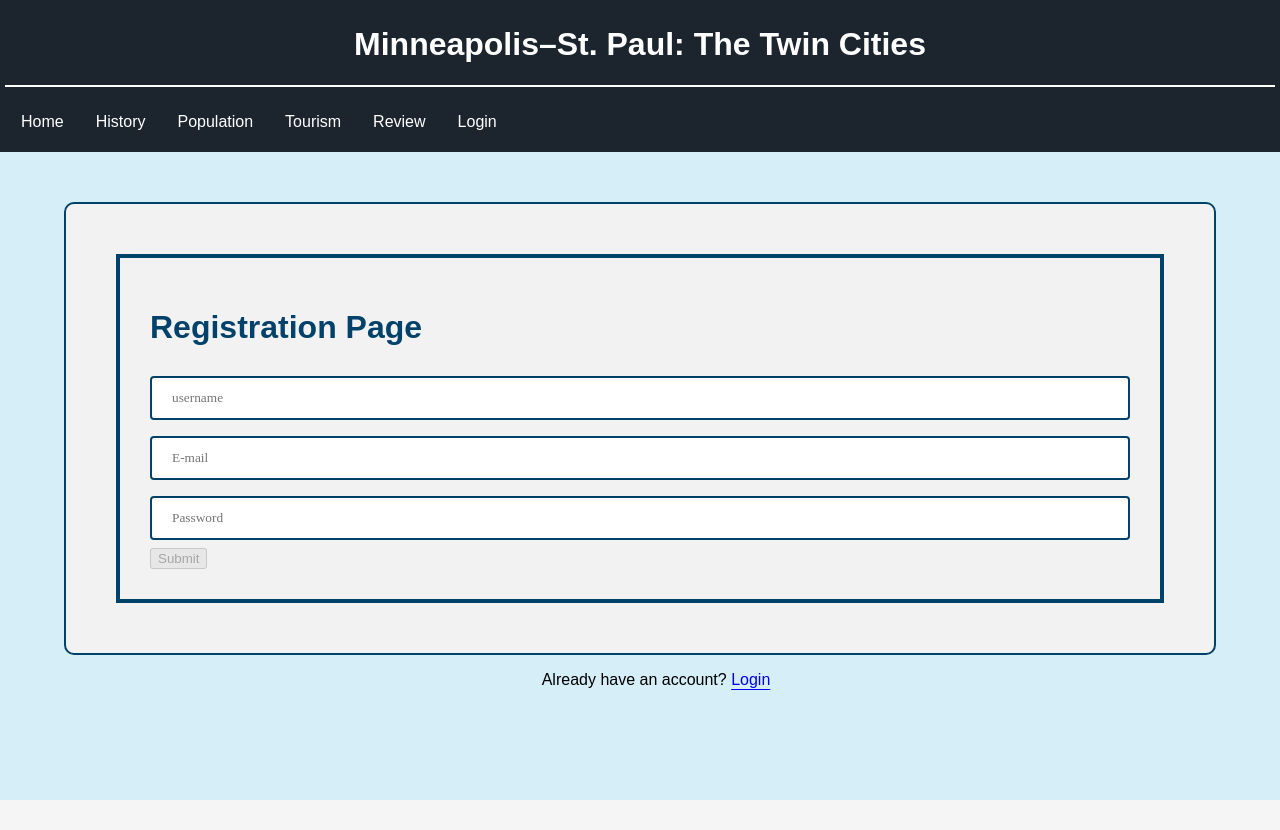
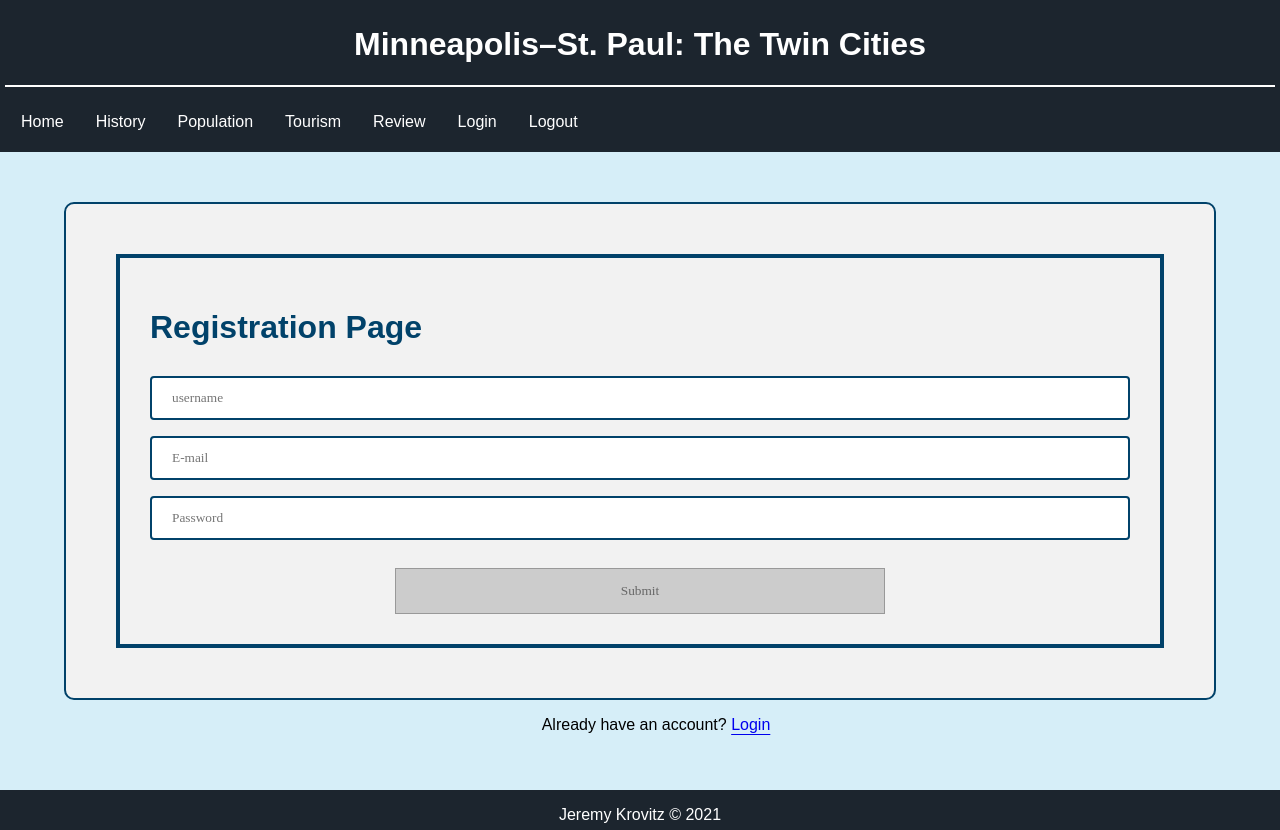
Before and after one commit to jkrovitz/Krovitz_Jeremy_Term_Project, a PHP site: page /register.php in a window 1280 px wide. Before the commit the page ends 800 px from the top, so only its background shows below. Run offline with PHP 8.4, Linux system fonts and the light colour scheme; data that the repository does not hold is empty.

Commit message:
Add logout functionality and style

```diff
--- a/js/header.js
+++ b/js/header.js
@@ -8,6 +8,7 @@ Vue.component('headercomponent',{
 				<a href="tourism.html">Tourism</a>
 				<a href="review.php">Review</a>
 				<a href="login.php">Login</a>
+				<a href="logout.php">Logout</a>
 				<button class="hamburger-menu-icon">&#9776;</button>
 		</nav>
         </header>`
--- /dev/null
+++ b/logout.php
@@ -0,0 +1,5 @@
+<?php
+	session_start();
+	session_destroy();
+	header('location:index.html');
+?>
--- a/register.php
+++ b/register.php
@@ -53,18 +53,20 @@ if ($_SERVER["REQUEST_METHOD"] == "POST") {
 		<meta content="Register" name="title" />
 		<meta content="User can create an account, so they can post a review." name="description" />
 		<meta content="Jeremy Krovitz" name="author" />
-		<link href="style/all-style.css" rel="preload" as="style" />
-		<link href="style/all-style.css" rel="stylesheet" type="text/css" />
 		<link href="style/header.css" rel="preload" as="style" />
 		<link href="style/header.css" rel="stylesheet" type="text/css" />
 		<link href="style/review.css" rel="preload" as="style" />
 		<link href="style/review.css" rel="stylesheet" type="text/css" />
+		<link href="style/all-style.css" rel="preload" as="style" />
+		<link href="style/all-style.css" rel="stylesheet" type="text/css" />
 		<script src="https://cdn.jsdelivr.net/npm/vue@2/dist/vue.js" defer></script>
 		<script src="js/header.js" defer></script>
 		<script src="js/register.js" defer></script>
 	</head>
 
 	<body class="flex-container">
+		<div id="page_container">
+			<div id="content-wrap">
 				<div id="header-container">
 					<headercomponent></headercomponent>
 				</div>
@@ -74,18 +76,25 @@ if ($_SERVER["REQUEST_METHOD"] == "POST") {
 						<h1>Registration Page</h1>
 						<!-- <p><?php echo $errors; ?></p> -->
 						<input type="text" id="username" name="username" placeholder="username">
-				<p id="usernameFeedback" class="hidden">Username must have length between 5 and 20 characters. It can
+						<p id="usernameFeedback" class="hidden">Username must have length between 5 and 20 characters.
+							It can
 							may
 							only consist of alphanumeric characters, -, or _.</p>
 						<input type="text" id="email" name="email" placeholder="E-mail">
 						<p id="emailFeedback" class="hidden">Invalid email.</p>
 						<input type="password" id="password" name="password" placeholder="Password" autocomplete="on">
-				<p id="passwordFeedback" class="hidden">Password must contain one lowercase letter, one uppercase
+						<p id="passwordFeedback" class="hidden">Password must contain one lowercase letter, one
+							uppercase
 							letter, one digit, one special character, and is at least eight characters long.</p>
 						<input type="submit" value="Submit" id="submit" class="disabledSubmit">
 					</div>
 				</form>
 				<p class="registration-login-message">Already have an account? <a href="login.php">Login</a></p>
+			</div>
+			<div id="footer-container">
+				<footercomponent></footercomponent>
+			</div>
+		</div>
 	</body>
 
 </html>
--- a/show_content.json
+++ b/show_content.json
@@ -1 +1 @@
-{"post_id":"36","poster":"testuser1","post_title":"testomg 123","post_desc":"testomg 123"}
+{"post_id":"37","poster":"testuser1","post_title":"test 45","post_desc":"jkl"}
--- a/show_content.php
+++ b/show_content.php
@@ -47,7 +47,7 @@
 
 			$review_file = "show_content.json";
 			if(file_put_contents($review_file, json_encode($review_data)))
-			echo("file created");
+			echo "";
 			else echo ("failed");
 		?>
 		<p id="post-id"></p>
--- a/style/header.css
+++ b/style/header.css
@@ -4,18 +4,12 @@
         font-family: "Arial", sans-serif;
     }
 
-    body {
-        margin: 0;
-        background-color: #d6eef8;
-				width: 100%;
-				position: absolute;
-
-    }
 
 	header {
 		text-align: center;
         overflow: hidden;
 		width: 100%;
+		height: 100%;
     }
 
     nav {
@@ -83,8 +77,7 @@
 
 	}
 
-    header,
-    footer {
+    header {
         flex-grow: 0;
         flex-shrink: 0;
         flex-basis: auto;
--- a/style/review.css
+++ b/style/review.css
@@ -15,10 +15,6 @@
 td {
 	background-color: white;
 	padding: 10px;
-}
-
-.registration-login-message {
-	text-align: center;
 }
 
 .welcome-class {
@@ -48,7 +44,3 @@ td {
 	position: relative;
 	justify-content: center;
 }
-
-.review-copyright-class {
-	text-align: center;
-}
--- a/style/screen.css
+++ b/style/screen.css
@@ -11,11 +11,16 @@ Description: Styles used for screen media
         font-family: "Arial", sans-serif;
     }
 
-    /* body {
+	   html, body {
         margin: 0;
         background-color: #d6eef8;
-    } */
+				width: 100%;
+				min-height: 100%;
+				position: relative;
 
+
+    }
+/*
     footer {
         flex-grow: 0;
         flex-shrink: 0;
@@ -28,7 +33,7 @@ Description: Styles used for screen media
         left: 0;
         bottom: 0;
         width: 100%;
-    }
+    } */
 
     .flex-container {
         display: flex;
@@ -127,10 +132,32 @@ Description: Styles used for screen media
         }
     }
 
+	#page-container {
+  position: relative;
+  min-height: 100vh;
+}
+
+#content-wrap {
+  padding-bottom: 2.5rem;    /* Footer height */
+}
+
     .copyright-class {
-        padding-top: 1em;
-        margin: 0 2em;
+        /* padding-top: 1em;
+        margin: 0;
 		text-align: center;
+		flex-shrink: 0;
+		position: relative;
+		bottom: 0;
+		width: 100%;
+		height: 2.5rem;     */
+		text-align: center;
+		position: relative;
+  bottom: 0;
+  padding-top: 1em;
+  width: 100%;
+  height: 2.5rem;
+		background: #1c252e;
+		margin: 0;
     }
 
     /* Styles used on history.html, index.html, and tourism.html for screen media */
@@ -412,4 +439,29 @@ Description: Styles used for screen media
 		justify-content: center;
 
 	}
+
+	.registration-login-message {
+	text-align: center;
 }
+
+input[type=submit] {
+    width: 50%;
+    margin-left: 25%;
+    margin-right: 25%;
+    padding: 14px 20px;
+    font-family: 'Times New Roman', Times, serif;
+    margin-top: 20px;
+}
+
+.enabledSubmit {
+    color: white;
+    background-color: #01426a;
+    border: none;
+}
+
+.disabledSubmit {
+    border: 1px solid #999999;
+    background-color: #cccccc;
+    color: #666666;
+}
+}
```
Also changed, not shown: create_post.php (+3 -10 lines), data.json (+1 -1 lines), js/create_post.js (deleted, +0 -13 lines), login.php (+9 -1 lines), review.php (+7 -3 lines). Lines whose indentation alone changed are shown as unchanged.
